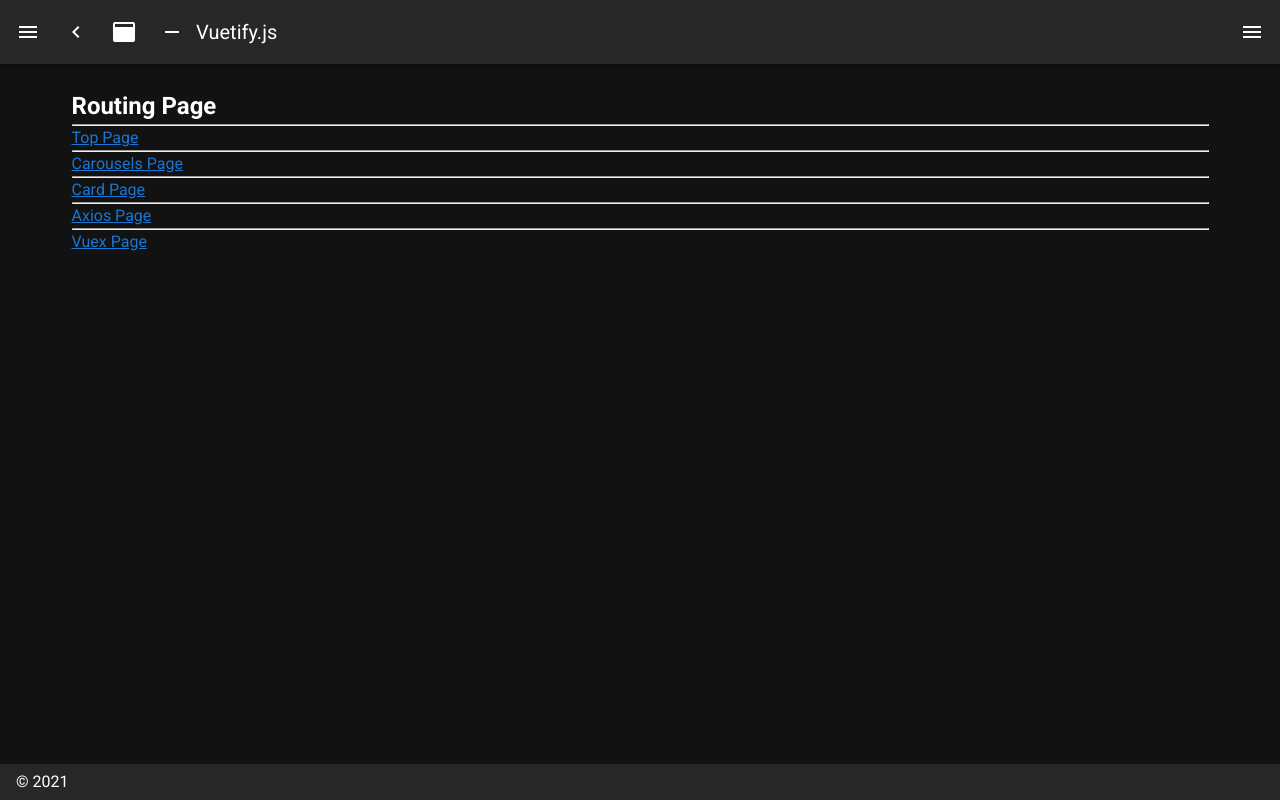
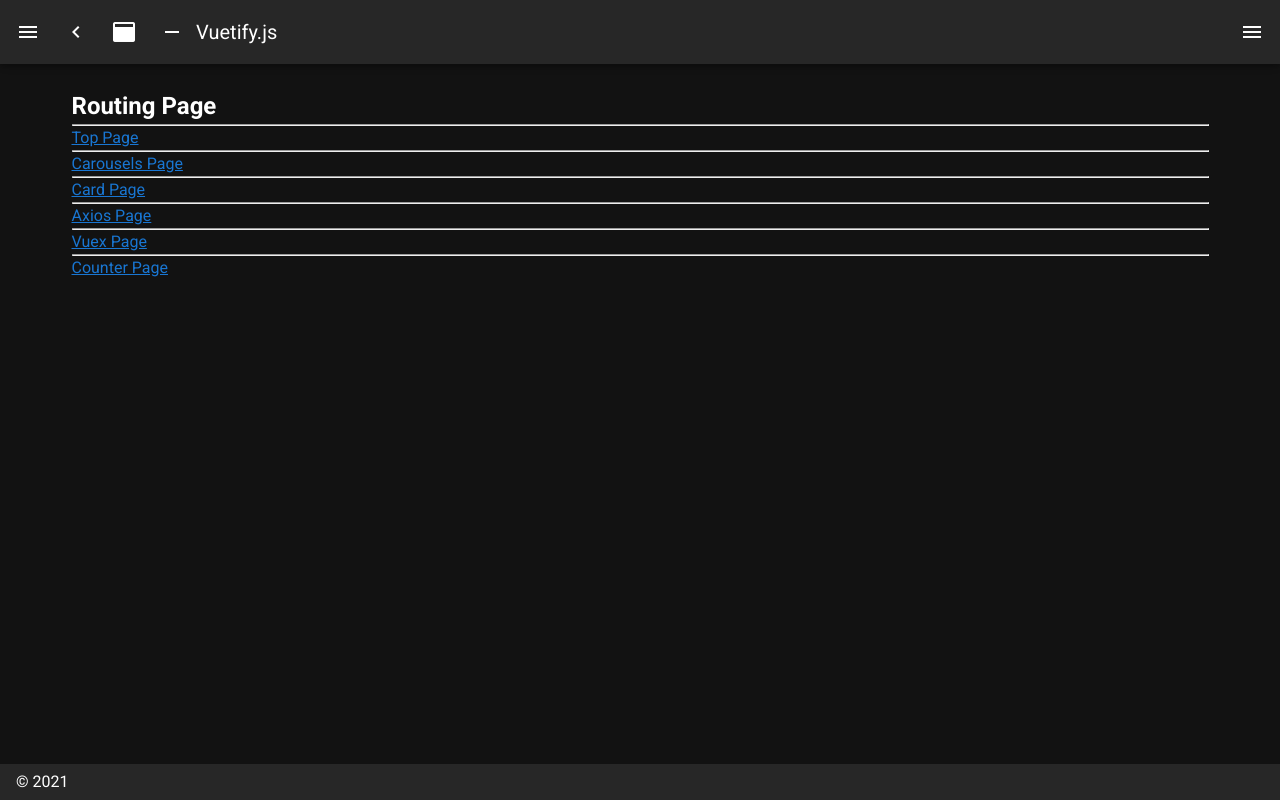
Before and after one commit to suzucan2020/cs-portfolio-gourmet, a Nuxt app: page / in a window 1280 px wide. Built offline with nearby package versions, Linux system fonts and the light colour scheme.

Commit message:
add reset

```diff
--- a/components/Counter.vue
+++ b/components/Counter.vue
@@ -3,6 +3,7 @@
     <h2>{{ title }}</h2>
     counter: {{ $store.state.counter.counter }}
     <button v-on:click="$store.commit('counter/countUp')">+1</button>
+    <button v-on:click="$store.commit('counter/reset')">reset</button>
   </section>
 </template>
 
--- a/pages/index.vue
+++ b/pages/index.vue
@@ -11,5 +11,7 @@
     <router-link to=/axios>Axios Page</router-link>
     <hr>
     <router-link to=/vuex>Vuex Page</router-link>
+    <hr>
+    <router-link to=/counter>Counter Page</router-link>
   </section>
 </template>
--- a/store/counter.js
+++ b/store/counter.js
@@ -5,5 +5,8 @@ export const state = () => ({
 export const mutations = {
   countUp: function(state){
     state.counter++
+  },
+  reset: function(state){
+    state.counter = 0
   }
 }
```
